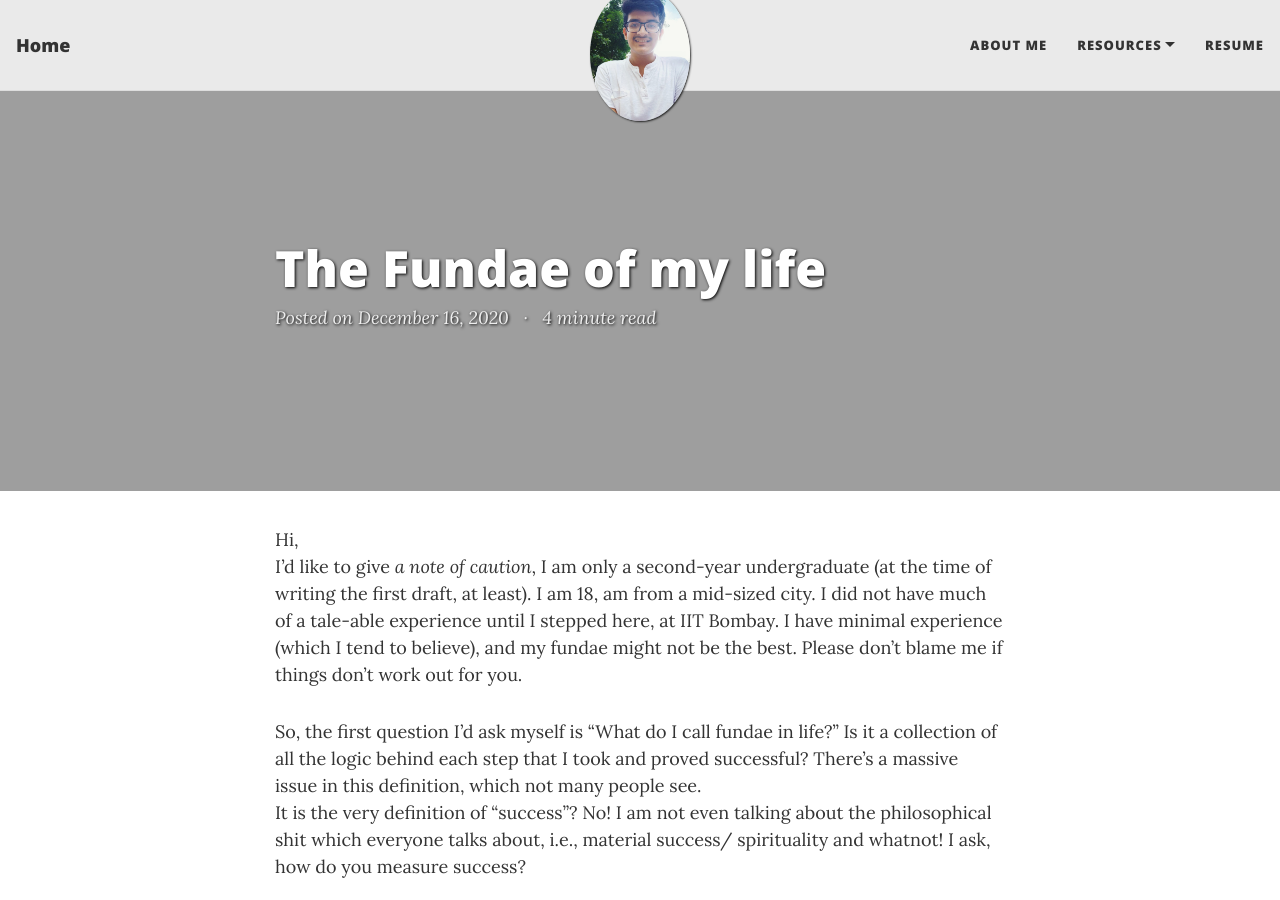
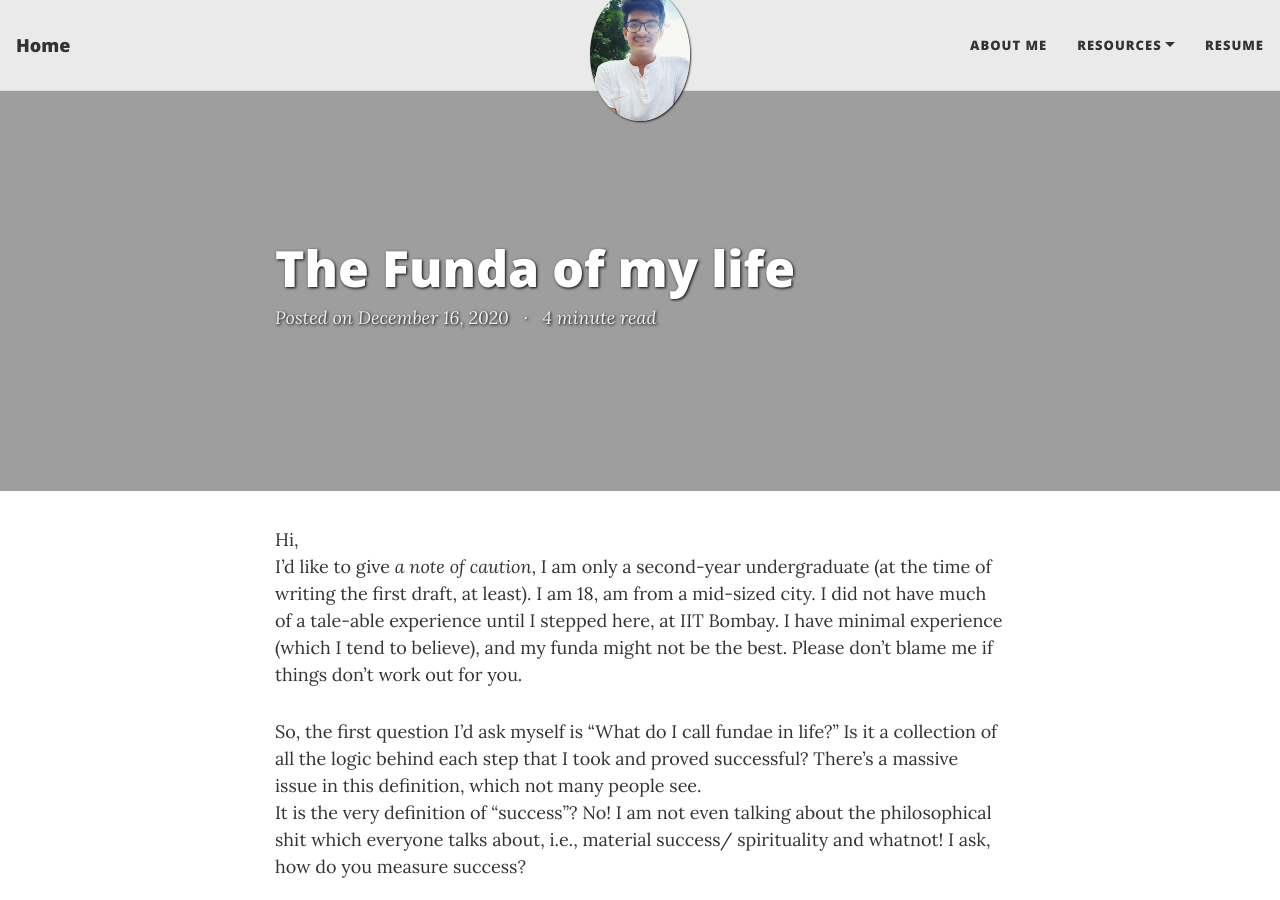
Before and after one commit to Vishwaraj2812/mypage, a Jekyll site: the page built from _posts/2020-12-16-The-Fundae-of-my-Life.md, in a window 1280 px wide and 900 px high. Built offline with Jekyll 4.4.1, drawn with Linux system fonts in a browser that asks for light colours; nearby versions of some CDN libraries.

Commit message:
Update 2020-12-16-The-Fundae-of-my-Life.md

```diff
--- a/_posts/2020-12-16-The-Fundae-of-my-Life.md
+++ b/_posts/2020-12-16-The-Fundae-of-my-Life.md
@@ -1,6 +1,6 @@
 ---
 layout: post
-title: The Fundae of my life
+title: The Funda of my life
 cover-img: /assets/img/multiple_paths.jpg
 # thumbnail-img: /assets/img/thumb.png
 share-img: /assets/img/multiple_paths.jpg
@@ -12,7 +12,7 @@ readtime: true
 
 Hi,
 I'd like to give _a note of caution_, I am only a second-year undergraduate (at the time of writing the first draft, at least). I am 18, am from a mid-sized city. I did not have much of a tale-able experience until I stepped here, at IIT Bombay.
-I have minimal experience (which I tend to believe), and my fundae might not be the best. Please don't blame me if things don't work out for you.
+I have minimal experience (which I tend to believe), and my funda might not be the best. Please don't blame me if things don't work out for you.
 
 So, the first question I'd ask myself is "What do I call fundae in life?" Is it a collection of all the logic behind each step that I took and proved successful? There's a massive issue in this definition, which not many people see.
 It is the very definition of "success"? No! I am not even talking about the philosophical shit which everyone talks about, i.e., material success/ spirituality and whatnot! I ask, how do you measure success?
```
